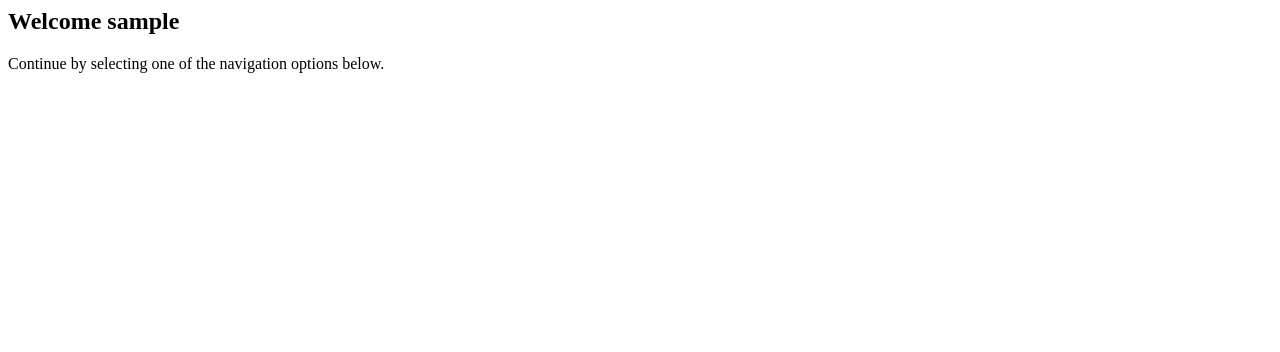
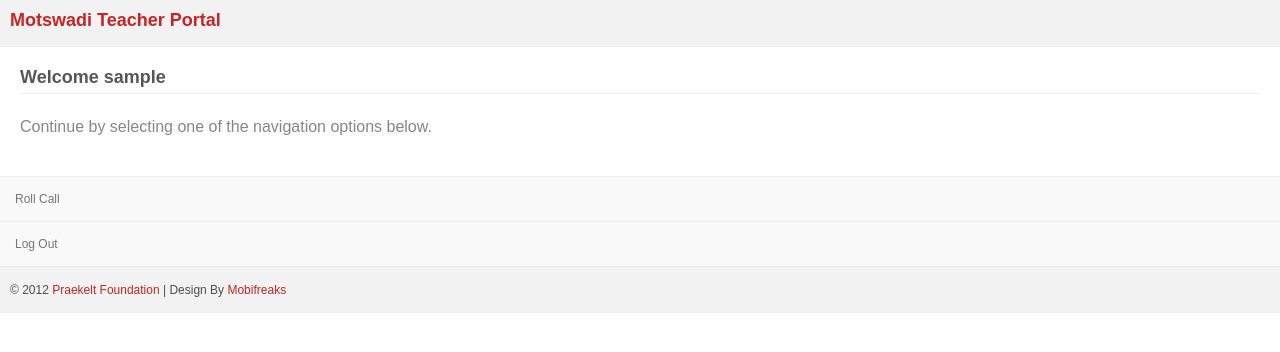
Before and after one commit to praekelt/motswadi, a Django app: page / in a window 1280 px wide. Shown: the top 352 px of the page. Run offline with Django 3.2, Linux system fonts and the light colour scheme; the visitor is signed in with stand-in values (Sample User, id 1); parts of the project's set-up code (start-up, migrations or seed data) failed here and were passed over.

Commit message:
complete rework for theme

```diff
--- a/motswadi/templates/base.html
+++ b/motswadi/templates/base.html
@@ -1,2 +1,35 @@
-{% block content %}
-{% endblock %}
+<!DOCTYPE html>
+<html>
+<head>
+    <meta charset="UTF-8" />
+    <meta name="viewport" content="width=device-width; initial-scale=1.0; maximum-scale=1.0;">
+    <meta name="keywords" content="motswadi, teacher, education, parent, student, mobile" />
+    <title>Motswadi | Teacher Portal</title>
+    <link href="/static/motswadi/css/style.css" rel="stylesheet" type="text/css" />
+</head>
+<body>
+    <header>
+        <div class="logo">
+            <h2><a href="{% url home %}">Motswadi Teacher Portal</a></h2>
+        </div>
+        <div class="clear"></div>
+    </header>
+    <div class="content">
+        <article>
+            {% block content %}
+            {% endblock %}
+        </article>
+    </div>
+    <footer>
+        {% block footer_nav %}
+            <nav class="vertical menu">
+                <ul>
+                    <li><a href="{% url roll_call %}">Roll Call</a></li>
+                    <li><a href="{% url django.contrib.auth.views.logout %}?next=/">Log Out</a></li>
+                </ul>
+            </nav>
+        {% endblock %}
+        <p class="copy">&copy; {% now "Y" %} <a href="http://www.praekeltfoundation.org" title="Praekelt Foundation">Praekelt Foundation</a> | Design By <a href="http://www.mobifreaks.com" title="Design By Mobifreaks">Mobifreaks</a></p>
+    </footer>
+</body>
+</html>
```
